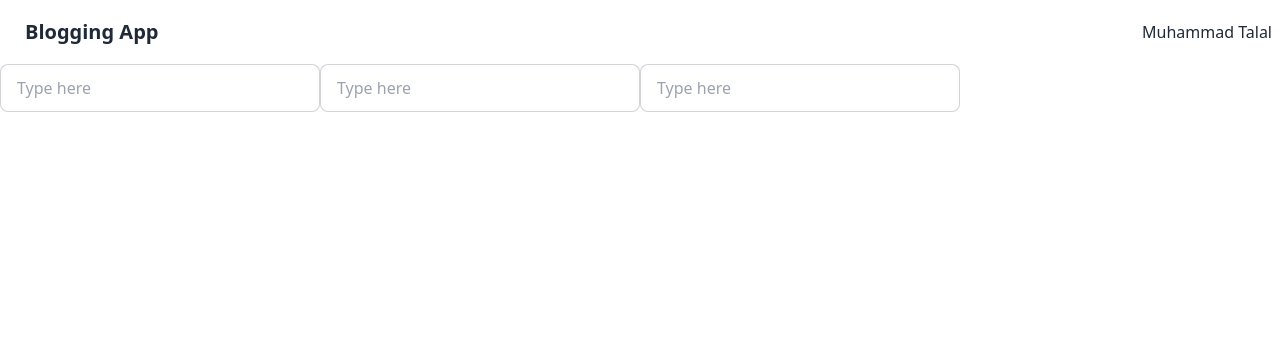
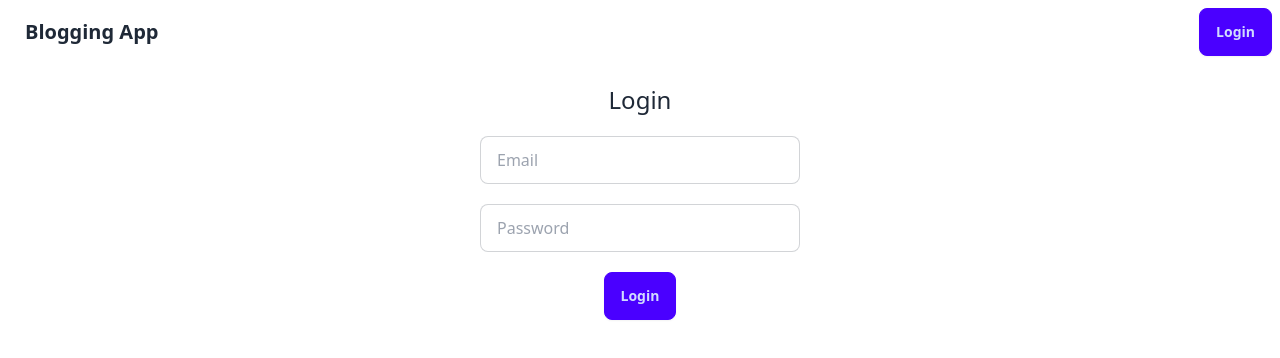
Before and after one commit to mtalalned/Blogging-App-React, a React (Vite) app: page /login in a window 1280 px wide. Shown: the top 358 px of the page. Built offline with nearby package versions, Linux system fonts and the light colour scheme; no server answers.

Commit message:
firebase authentication done

```diff
--- a/package.json
+++ b/package.json
@@ -10,6 +10,7 @@
     "preview": "vite preview"
   },
   "dependencies": {
+    "firebase": "^11.0.1",
     "react": "^18.3.1",
     "react-dom": "^18.3.1",
     "react-router-dom": "^6.28.0"
--- /dev/null
+++ b/src/Configs/firebaseconfig.js
@@ -0,0 +1,23 @@
+// Import the functions you need from the SDKs you need
+import { initializeApp } from "firebase/app";
+import { getAuth } from "firebase/auth";
+// import { getFirestore } from "firebase/firestore";
+// TODO: Add SDKs for Firebase products that you want to use
+// https://firebase.google.com/docs/web/setup#available-libraries
+
+// Your web app's Firebase configuration
+// For Firebase JS SDK v7.20.0 and later, measurementId is optional
+const firebaseConfig = {
+    apiKey: "AIzaSyBvuxgDi6ngbhj3AW8tQSW0_Ki4EG1SWI8",
+    authDomain: "blogging-app-9bc32.firebaseapp.com",
+    projectId: "blogging-app-9bc32",
+    storageBucket: "blogging-app-9bc32.firebasestorage.app",
+    messagingSenderId: "988284817315",
+    appId: "1:988284817315:web:78d108ed33c9d6b8c8d416",
+    measurementId: "G-MR34Z0Q0GJ",
+};
+
+// Initialize Firebase
+const app = initializeApp(firebaseConfig);
+export const auth = getAuth(app);
+// export const db = getFirestore(app);
--- a/src/Pages/Login.jsx
+++ b/src/Pages/Login.jsx
@@ -1,12 +1,48 @@
-import React from 'react'
+import React, {useRef , useState} from 'react'
+import { signInWithEmailAndPassword } from "firebase/auth";
+import { auth } from '../Configs/firebaseconfig';
+import { useNavigate } from 'react-router-dom';
 
 const Login = () => {
+
+  const email = useRef()
+  const password = useRef()
+  const [loader , setLoader] = useState(false)
+  const navigate = useNavigate()
+
+  const SignInUser = (event)=> {
+
+    // prevent default
+    event.preventDefault()
+    setLoader(true)
+
+    signInWithEmailAndPassword(auth, email.current.value, password.current.value)
+      .then((userCredential) => {
+        // Signed in
+        const user = userCredential.user;
+        // ...
+        console.log ('user logged in')
+        setLoader (false)
+        navigate('/dashboard')
+      })
+      .catch((error) => {
+        const errorCode = error.code;
+        const errorMessage = error.message;
+        setLoader (false)
+      });
+
+      email.current.value = ''
+      password.current.value = ''
+  }
+
+
   return (
     <div>
-      <form action="">
-        <input type="text" placeholder="Type here" className="input input-bordered w-full max-w-xs" />
-        <input type="text" placeholder="Type here" className="input input-bordered w-full max-w-xs" />
-        <input type="text" placeholder="Type here" className="input input-bordered w-full max-w-xs" />
+      <h1 className='text-2xl text-center m-5'>Login</h1>
+      <form onSubmit={SignInUser} className='flex flex-col gap-5 justify-center items-center'>
+        <input type="text" placeholder="Email" className="input input-bordered w-full max-w-xs" ref={email}/>
+        <input type="password" placeholder="Password" className="input input-bordered w-full max-w-xs" ref={password}/>
+        <button className="btn btn-primary">{loader ? <span className="loading loading-spinner loading-md"></span> : 'Login'}</button>
       </form>
     </div>
   )
--- a/src/Pages/Signup.jsx
+++ b/src/Pages/Signup.jsx
@@ -1,10 +1,66 @@
-import React from 'react'
+import React, { useRef, useState } from 'react'
+import { createUserWithEmailAndPassword } from "firebase/auth";
+import { auth } from '../Configs/firebaseconfig';
 
 const Signup = () => {
+
+  const firstName = useRef()
+  const lastName = useRef()
+  const email = useRef()
+  const password = useRef()
+  const repeatPassword = useRef()
+  const [loader , setLoader] = useState(false)
+
+  const signUpUser = (event) => {
+
+    // prevent Default
+    event.preventDefault()
+
+    setLoader(true)
+    const emailRegex = /^[a-zA-Z0-9._%+-]+@(gmail|hotmail|yahoo)\.com$/;
+
+    // Firebase Signup
+    if (password.current.value === repeatPassword.current.value && emailRegex.test(email.current.value)){
+      createUserWithEmailAndPassword(auth, email.current.value, password.current.value)
+      .then((userCredential) => {
+        // Signed up
+        const user = userCredential.user;
+        // ...
+      })
+      .catch((error) => {
+        const errorCode = error.code;
+        const errorMessage = error.message;
+        // ..
+      });
+      setLoader(false)
+      email.current.value = ''
+      firstName.current.value = ''
+      lastName.current.value = ''
+      password.current.value = ''
+      repeatPassword.current.value = ''
+      alert('Registration Successfull')
+    } else if (!emailRegex.test(email.current.value)){
+      alert('Wrong email')
+    } else {
+      alert('Password Mismatch')
+    }
+
+    // console.log (firstName.current.value , lastName.current.value , email.current.value , password.current.value , repeatPassword.current.value)
+  }
+
+
   return (
     <div>
-      Signup
-    </div>
+      <h1 className='text-2xl text-center m-5'>Signup</h1>
+      <form onSubmit={signUpUser} className='flex flex-col gap-5 justify-center items-center'>
+      <input type="text" placeholder="First Name" className="input input-bordered w-full max-w-xs" ref={firstName} required minLength={3}/>
+      <input type="text" placeholder="Last Name" className="input input-bordered w-full max-w-xs" ref={lastName} required minLength={1} maxLength={20}/>
+      <input type="text" placeholder="Email" className="input input-bordered w-full max-w-xs" ref={email} required/>
+      <input type="password" placeholder="Password" className="input input-bordered w-full max-w-xs" ref={password} required pattern=".*" minLength={8}/>
+      <input type="password" placeholder="Repeat Password" className="input input-bordered w-full max-w-xs" ref={repeatPassword} required pattern=".*" minLength={8}/>
+      <button type='submit' className="btn btn-primary">{loader ? <span className="loading loading-spinner loading-md"></span> : 'Signup'}</button>
+    </form>
+  </div>
   )
 }
 
--- a/src/components/Navbar.jsx
+++ b/src/components/Navbar.jsx
@@ -1,7 +1,40 @@
-import React from 'react'
-import { Link } from 'react-router-dom'
+import React, { useEffect, useState } from 'react'
+import { Link, useNavigate } from 'react-router-dom'
+import { signOut } from "firebase/auth";
+import { auth } from '../Configs/firebaseconfig';
+import { onAuthStateChanged } from 'firebase/auth';
 
 const Navbar = () => {
+
+  const [userCheck , setUserCheck] = useState(false)
+  const navigate = useNavigate()
+
+
+  useEffect(()=>{
+
+    onAuthStateChanged(auth, (user) => {
+      if (user) {
+      const uid = user.uid;
+      // ...
+      console.log (user.uid)
+      setUserCheck (false)
+    } else {
+      setUserCheck (true)
+  }
+  });
+
+  } , [])
+
+  const SignOutUser = ()=> {
+
+    signOut(auth).then(() => {
+     // Sign-out successful.
+     navigate ('/')
+    }).catch((error) => {
+      // An error happened.
+    });
+  }
+
   return (
     <div>
       <div className="navbar bg-base-100">
@@ -10,7 +43,8 @@ const Navbar = () => {
   </div>
   <div className="flex-none">
     <div className="dropdown dropdown-end">
-      <div tabIndex={0} role="button">
+      {userCheck ? <button onClick={()=>navigate ('login')} className="btn btn-primary">Login</button> :<>
+        <div tabIndex={0} role="button">
         <div>
           <p>Muhammad Talal</p>
         </div>
@@ -26,13 +60,11 @@ const Navbar = () => {
         <li><Link to={'dashboard'} className="justify-between">
             Dashboard
         </Link></li>
-        <li><Link to={'login'} className="justify-between">
-            Login
-        </Link></li>
-        <li><Link to={'signup'} className="justify-between">
-            Signup
-        </Link></li>
+        <li><a onClick={SignOutUser} className="justify-between">
+            Signout
+        </a></li>
       </ul>
+      </>}
     </div>
   </div>
 </div>
--- /dev/null
+++ b/src/components/ProtectedRoutes.jsx
@@ -0,0 +1,30 @@
+import React, { useEffect } from 'react'
+import { onAuthStateChanged } from "firebase/auth";
+import { auth } from '../Configs/firebaseconfig';
+import { useNavigate } from 'react-router-dom';
+
+const ProtectedRoutes = ({component}) => {
+
+    const navigate = useNavigate()
+
+    useEffect (()=>{
+        onAuthStateChanged(auth, (user) => {
+            if (user) {
+            const uid = user.uid;
+            // ...
+            console.log (user.uid)
+          } else {
+            navigate ('/login')
+        }
+        });
+    } , [])
+
+
+    return (
+        <>
+        {component}
+        </>
+  )
+}
+
+export default ProtectedRoutes
--- a/src/main.jsx
+++ b/src/main.jsx
@@ -8,6 +8,7 @@ import Signup from './Pages/Signup.jsx'
 import Dashboard from './Pages/Dashboard.jsx'
 import Profile from './Pages/Profile.jsx'
 import SingleUser from './Pages/SingleUser.jsx'
+import ProtectedRoutes from './components/ProtectedRoutes.jsx'
 
 const router = createBrowserRouter([
   {
@@ -28,11 +29,11 @@ const router = createBrowserRouter([
       },
       {
         path: 'dashboard',
-        element: <Dashboard />,
+        element: <ProtectedRoutes  component={<Dashboard />}/>,
       },
       {
         path: 'profile',
-        element: <Profile />,
+        element: <ProtectedRoutes  component={<Profile />}/>,
       },
       {
         path: '/user/:id',
```
Also changed, not shown: 1 other file (tests, documents, lock files or other folders).
